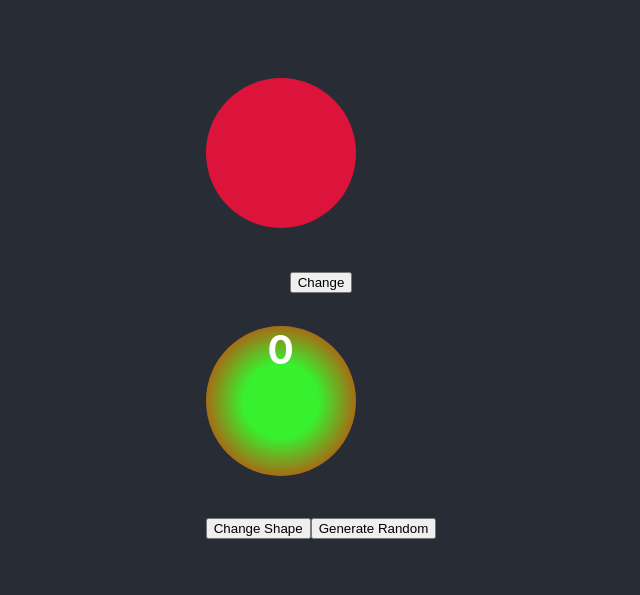
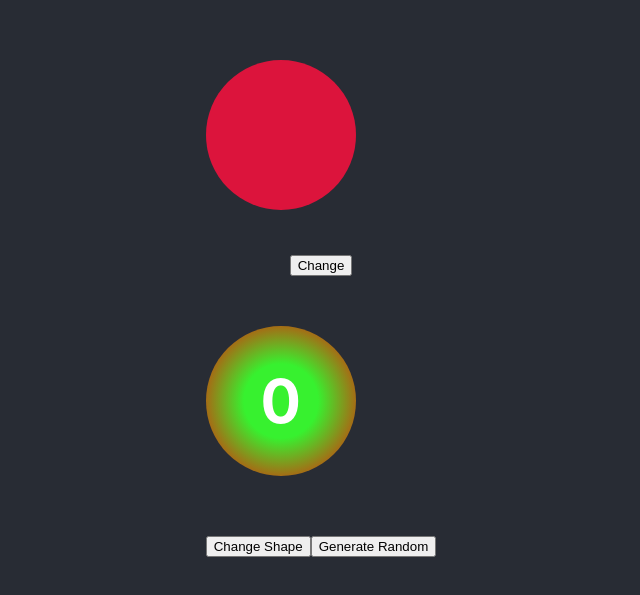
Before and after one commit to zasweted/home-work, a React (Create React App) app: page / in a window 1280 px wide. Shown: the part 109-704 px from the top of the page, without its empty margins (319-959 px from the left). Built offline with nearby package versions, Linux system fonts and the light colour scheme.

Commit message:
homework

```diff
--- a/src/App.jsx
+++ b/src/App.jsx
@@ -7,7 +7,7 @@ import DvigubasMigtukas from './Components/dvigubas-migtukas';
 
 function App() {
 
-    const [count, setCount] = useState(0);
+  const [count, setCount] = useState(0);
   return (
     <div className="App">
       <header className="App-header">
--- a/src/Components/dvigubas-migtukas.jsx
+++ b/src/Components/dvigubas-migtukas.jsx
@@ -22,7 +22,12 @@ function DvigubasMigtukas({ setCount, spalva, count }){
     return(
         <>
         <h2 style={{
+            display: 'flex',
+            flexDirection: 'column',
+            alignItems: 'center',
+            justifyContent: 'center',
             color: spalva,
+            fontSize: '60px',
             width: '150px',
             height: '150px',
             background: 'rgb(55,241,47)',
--- /dev/null
+++ b/src/Functions/rand-color.js
@@ -0,0 +1,4 @@
+function randColor() {
+    return '#' + Math.floor(Math.random() * 16777215).toString(16).padEnd(6, '0');
+}
+export default randColor;
```
